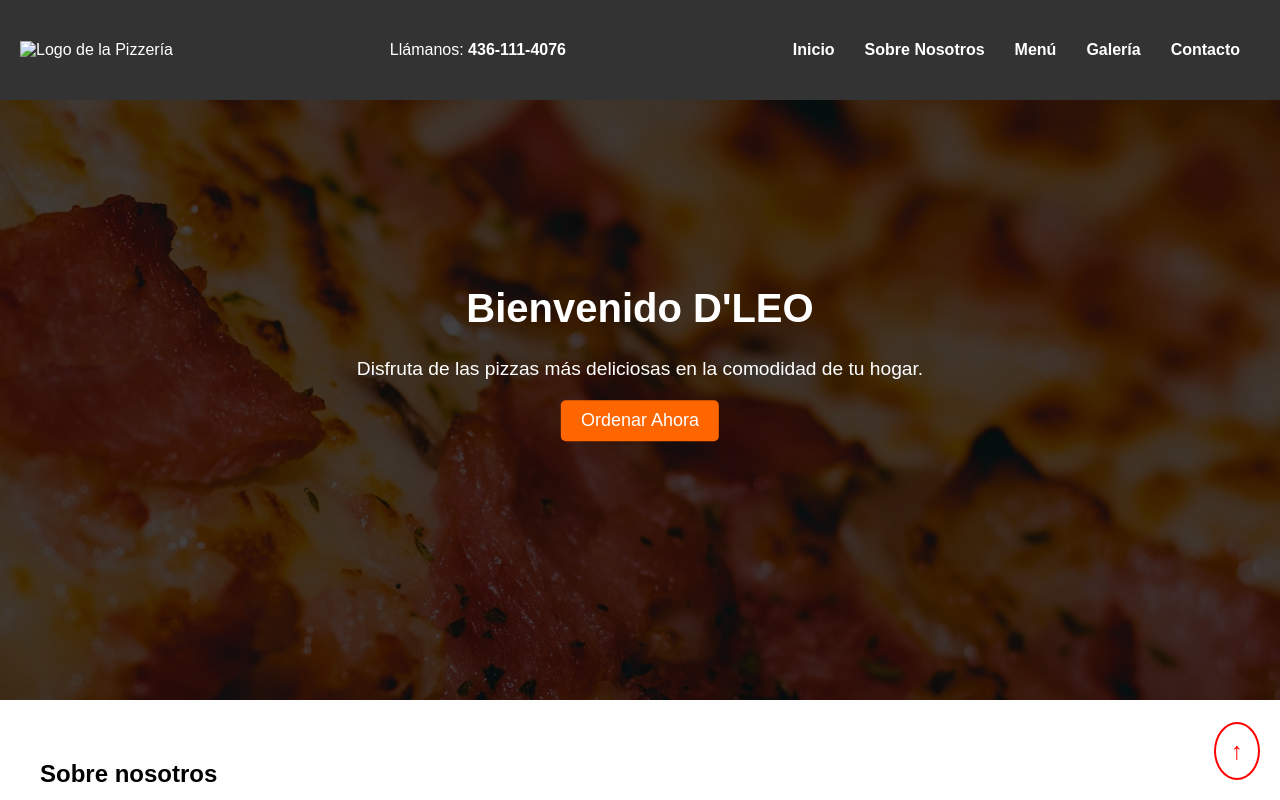
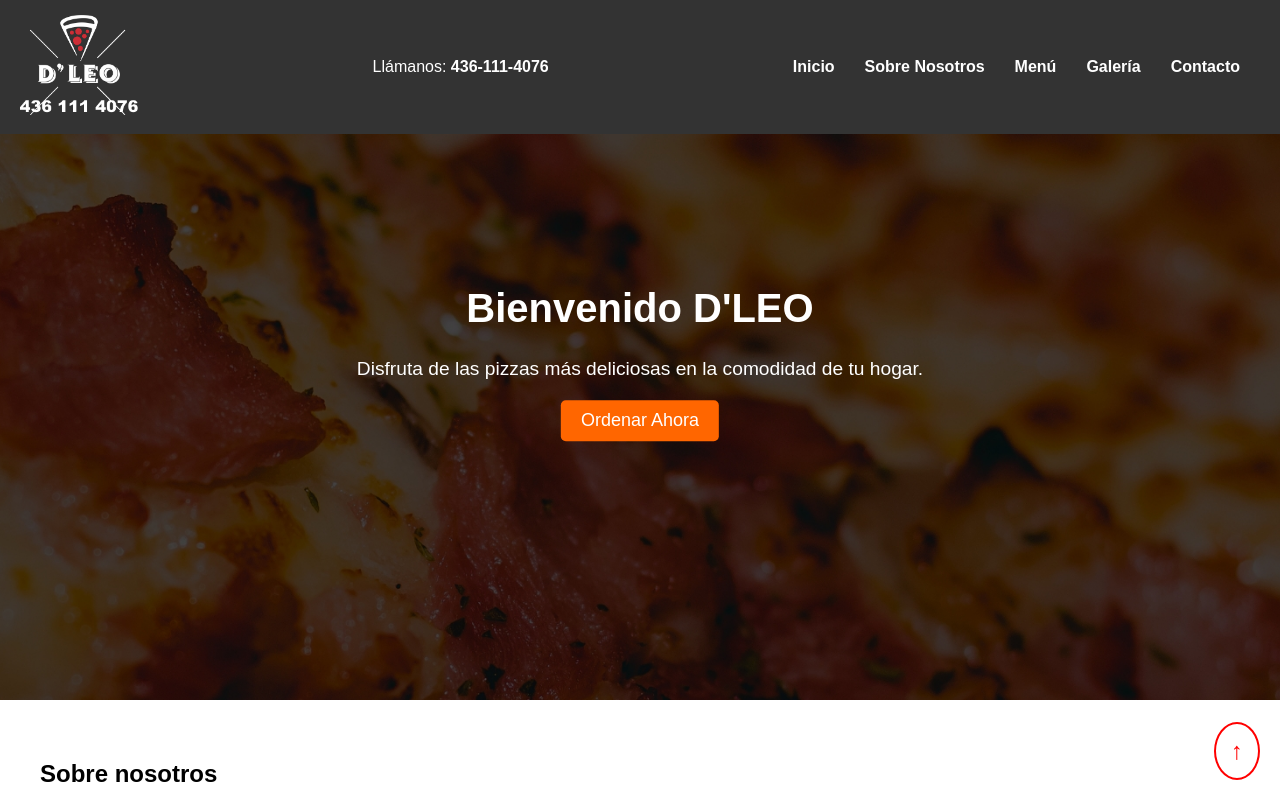
Before and after one commit to MenutechDeveloper/dleo, a plain HTML site: page docs/index.html in a window 1280 px wide. Shown: the top 800 px of the page. Drawn offline with Linux system fonts and the light colour scheme.

Commit message:
Update index.html

```diff
--- a/docs/index.html
+++ b/docs/index.html
@@ -9,7 +9,7 @@
 <body>
  <nav>
         <div class="logo-container">
-          <img src="your-logo.png" alt="Logo de la Pizzería">
+          <img src="./assets/img/DLEO.png">
         </div>
         <div class="contact-info">
           <p>Llámanos: <a href="tel:4361114076">436-111-4076</a></p>
```
